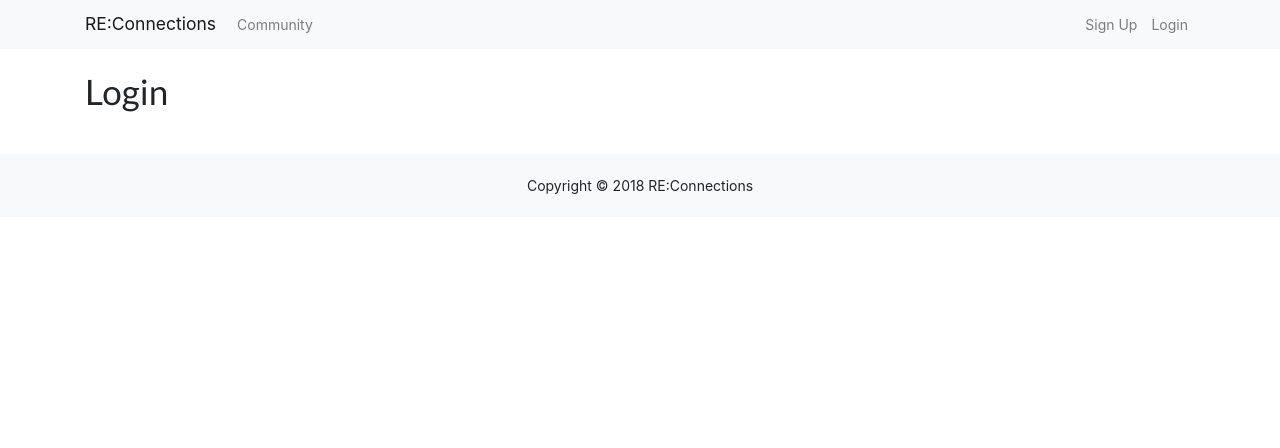
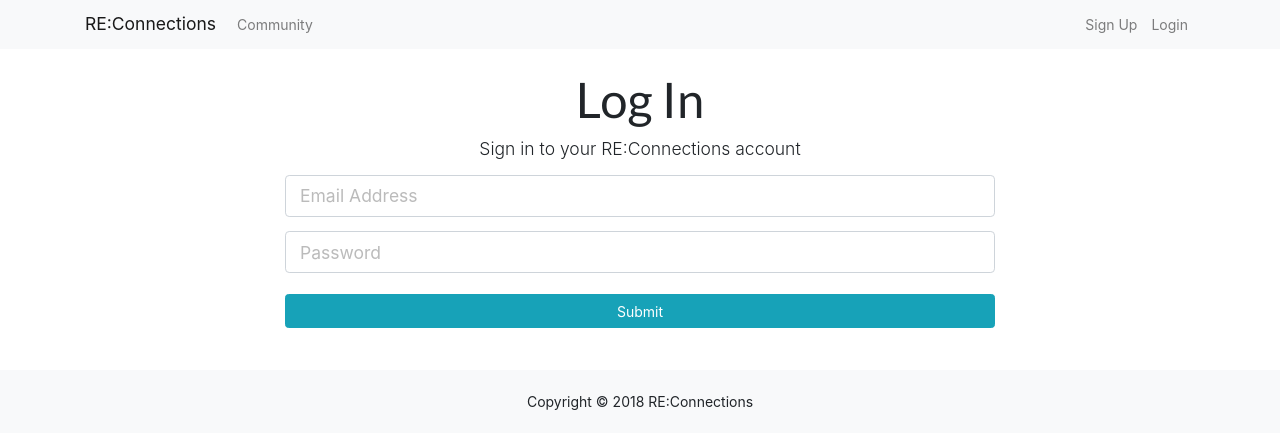
Before and after one commit to buddhaplex/re_connections, a React (Create React App) app in the folder client/: page /login in a window 1280 px wide. Shown: the top 448 px of the page. Built offline with nearby package versions, Linux system fonts and the light colour scheme.

Commit message:
wired up login form with initial state

```diff
--- a/client/src/components/auth/Login.js
+++ b/client/src/components/auth/Login.js
@@ -1,12 +1,73 @@
-import React, { Component } from 'react'
+import React, { Component } from "react";
 
 class Login extends Component {
+  constructor() {
+    super();
+    this.state = {
+      email: "",
+      password: "",
+      errors: {}
+    };
+
+    this.onChange = this.onChange.bind(this);
+    this.onSubmit = this.onSubmit.bind(this);
+  }
+
+  on
+
+  onChange(e) {
+    this.setState({[e.target.name]: e.target.value});
+  }
+
+  onSubmit(e) {
+    e.preventDefault();
+
+    const user = {
+      email: this.state.email,
+      password: this.state.password,
+    };
+
+    console.log(user);
+  }
+
   render() {
     return (
-      <div>
-        <h1>Login</h1>
+      <div className="login">
+        <div className="container">
+          <div className="row">
+            <div className="col-md-8 m-auto">
+              <h1 className="display-4 text-center">Log In</h1>
+              <p className="lead text-center">
+                Sign in to your RE:Connections account
+              </p>
+              <form onSubmit={this.onSubmit}>
+                <div className="form-group">
+                  <input
+                    type="email"
+                    className="form-control form-control-lg"
+                    placeholder="Email Address"
+                    name="email"
+                    value={this.state.email}
+                    onChange={this.onChange}
+                  />
+                </div>
+                <div className="form-group">
+                  <input
+                    type="password"
+                    className="form-control form-control-lg"
+                    placeholder="Password"
+                    name="password"
+                    value={this.state.password}
+                    onChange={this.onChange}
+                  />
+                </div>
+                <input type="submit" className="btn btn-info btn-block mt-4" />
+              </form>
+            </div>
+          </div>
+        </div>
       </div>
-    )
+    );
   }
 }
 
```
